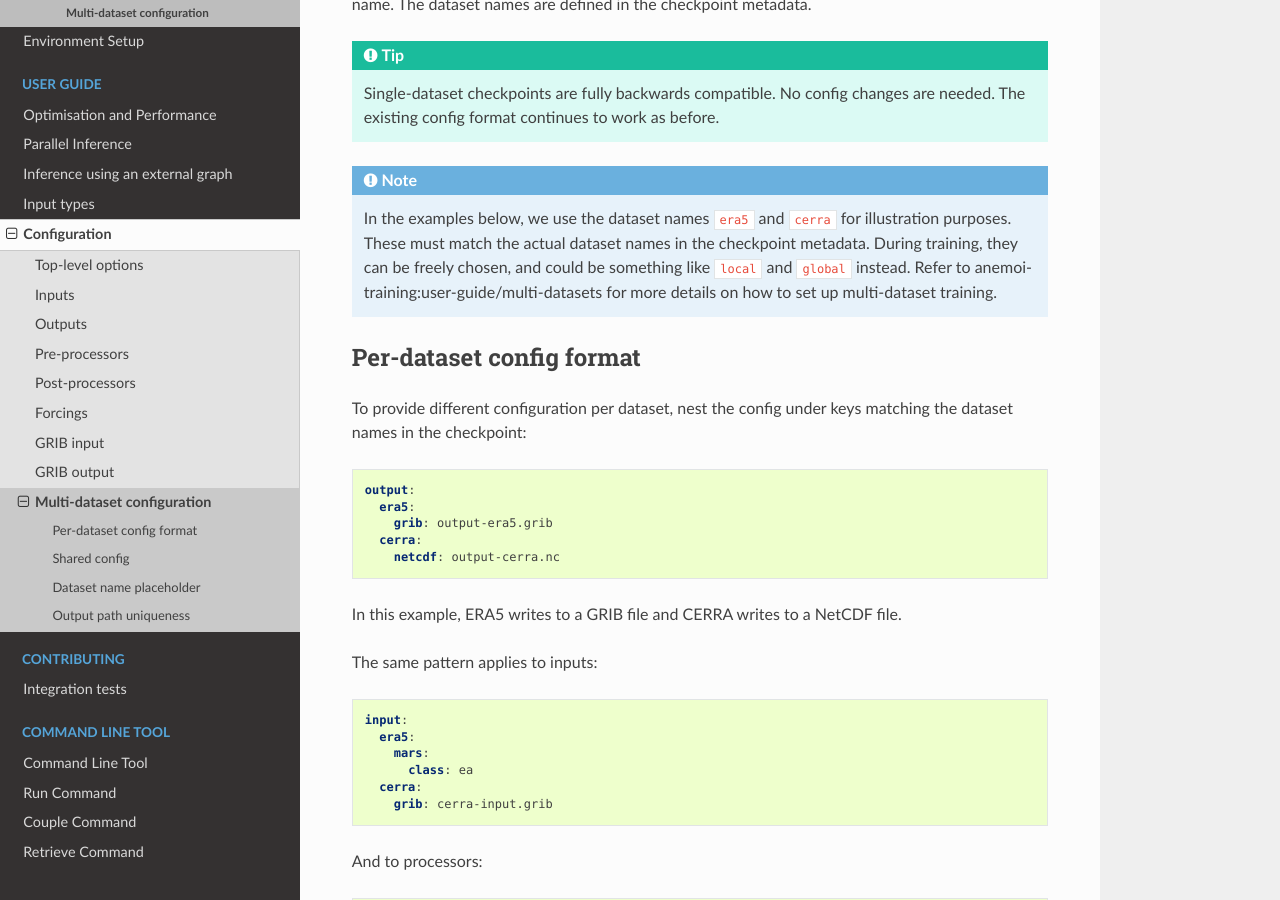
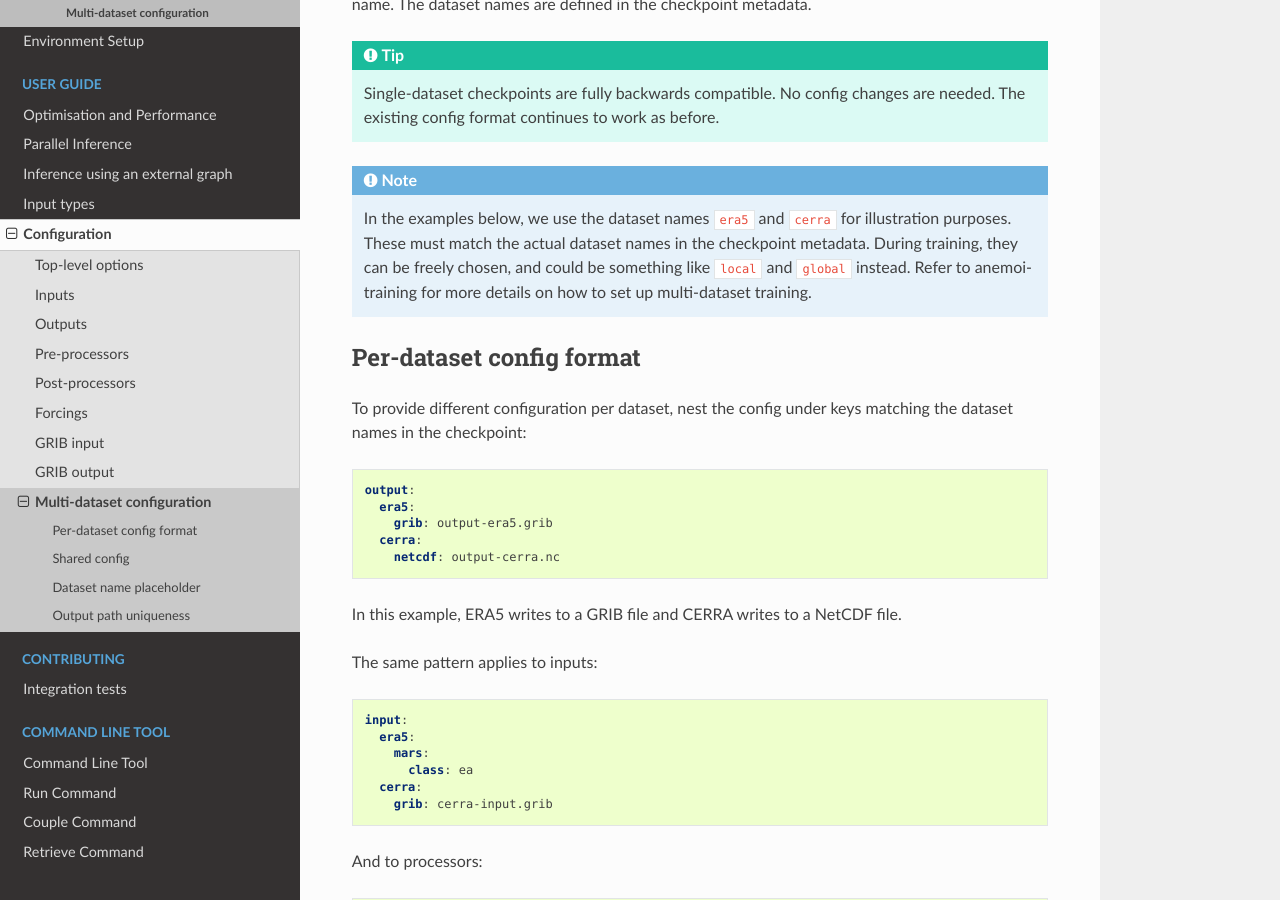
Before and after one commit to ecmwf/anemoi-inference, a Sphinx documentation site: the page built from docs/inference/configs/multi-dataset.rst, in a window 1280 px wide and 900 px high, scrolled down 337 px. Built offline with Sphinx 7.4.7 and the Read the Docs theme 3.1.0, drawn with Linux system fonts in a browser that asks for light colours; pages that are not in the unit, such as notebooks, are missing from menus; the version number could not be read and is left out.

Commit message:
fix docs link

```diff
--- a/docs/inference/configs/multi-dataset.rst
+++ b/docs/inference/configs/multi-dataset.rst
@@ -26,7 +26,7 @@ the checkpoint metadata.
    In the examples below, we use the dataset names ``era5`` and ``cerra`` for illustration purposes.
    These must match the actual dataset names in the checkpoint metadata.
    During training, they can be freely chosen, and could be something like ``local`` and ``global`` instead.
-   Refer to :ref:`anemoi-training:user-guide/multi-datasets` for more details on how to set up multi-dataset training.
+   Refer to :doc:`anemoi-training <anemoi-training:user-guide/multi-datasets>` for more details on how to set up multi-dataset training.
 
 *********************************
  Per-dataset config format
```
